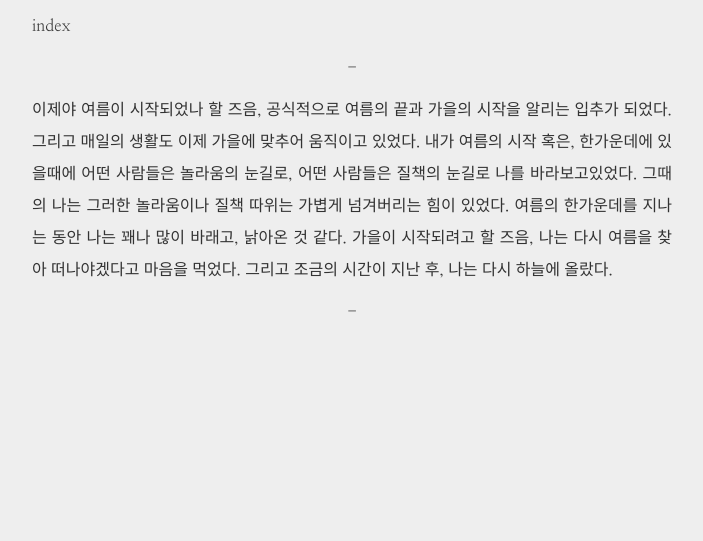
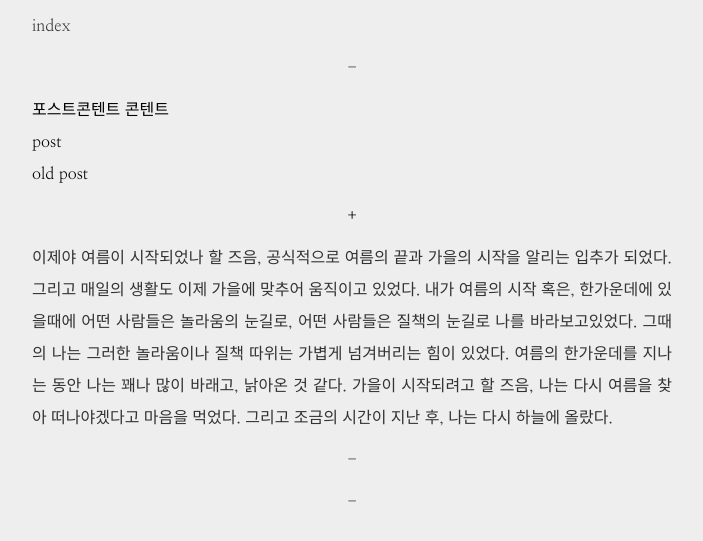
Before and after one commit to hellotarkim/hellotarkim.github.io, a Jekyll site: the page built from index.html, in a window 1280 px wide. Shown: the top 541 px of the page, without its empty margins (288-991 px from the left). Built offline with Jekyll 4.4.1, drawn with Linux system fonts in a browser that asks for light colours; the list of posts is cut into pages by our own code.

Commit message:
Update index.html

```diff
--- a/index.html
+++ b/index.html
@@ -13,9 +13,8 @@
 </div>
 
 <div class="postsbox">
-    {% for post in paginator.posts %}
-      {{ post.content }}
-    {% endfor %}
+   <a href="{{ page.url | prepend: site.baseurl }}">포스트콘텐트 {{ post.content }} </a>
+   <a href="{{ post.url | prepend: site.baseurl }}"> 콘텐트 {{ content }} </a>
 </div>
 
 <div class="pagination">
```
